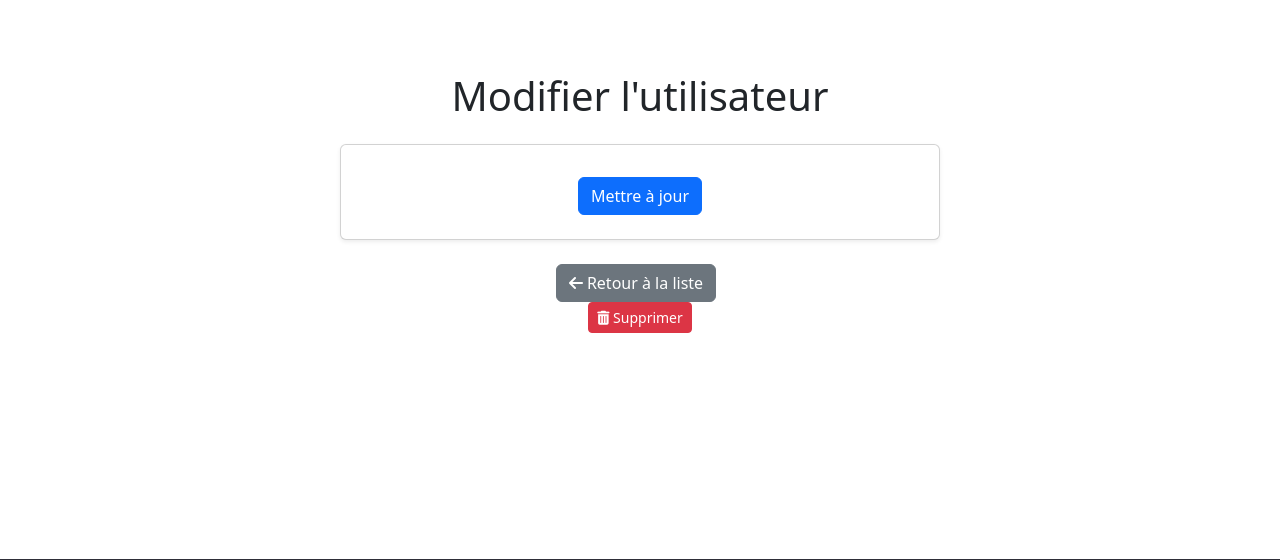
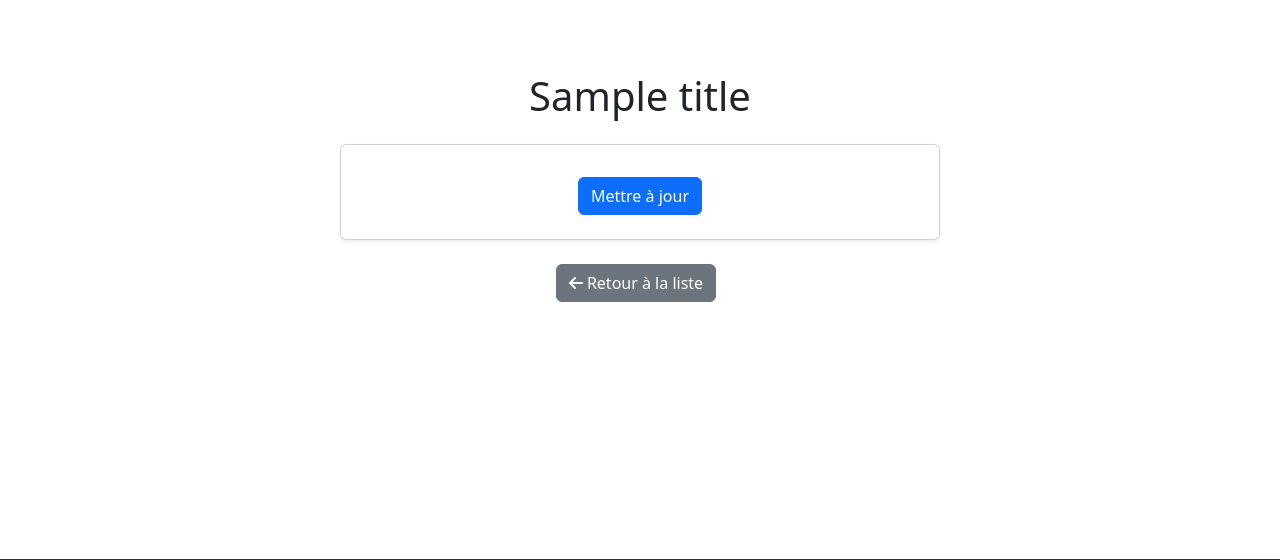
Before and after one commit to MrLeoufff/nathcrea, a Symfony app: template templates/user/edit.html.twig in a window 1280 px wide. Shown: the part 89-649 px from the top of the page. Run offline with Twig, Linux system fonts and the light colour scheme; the template is opened without the code that fills it: most values are stand-ins (such as "Sample title", 1, 10 or a date in 2020); some libraries are stand-ins or nearby versions.

Commit message:
Update gestion user

```diff
--- a/src/Controller/OrderController.php
+++ b/src/Controller/OrderController.php
@@ -117,7 +117,7 @@ class OrderController extends AbstractController
         $newStatus = $request->request->get('status');
 
         // Valider le statut
-        $validStatuses = ['PENDING', 'PROCESSING', 'SHIPPED', 'COMPLETED'];
+        $validStatuses = ['En attente', 'En cours', 'Envoyé', 'Terminé'];
         if (!in_array($newStatus, $validStatuses)) {
             $this->addFlash('error', 'Statut invalide.');
             return $this->redirectToRoute('app_order_confirmation', ['orderId' => $id]);
--- a/src/Controller/UserController.php
+++ b/src/Controller/UserController.php
@@ -76,6 +76,8 @@ class UserController extends AbstractController
         return $this->render('user/edit.html.twig', [
             'user' => $user,
             'form' => $form,
+            'title' => 'Modifier l\'utilisateur',
+            'show_return' => true,
         ]);
     }
 
@@ -89,7 +91,7 @@ class UserController extends AbstractController
             return $this->redirectToRoute('app_user_index');
         }
 
-        if ($this->isCsrfTokenValid('delete' . $user->getId(), $request->getPayload()->getString('_token'))) {
+        if ($this->isCsrfTokenValid('delete' . $user->getId(), $request->request->get('_token'))) {
             $entityManager->remove($user);
             $entityManager->flush();
         }
--- a/src/Entity/Order.php
+++ b/src/Entity/Order.php
@@ -20,7 +20,7 @@ class Order
     private ?string $orderNumber = null;
 
     #[ORM\Column(length: 50)]
-    private ?string $status = 'pending';
+    private ?string $status = 'En attente';
 
     #[ORM\Column]
     private ?float $totalAmount = null;
--- a/templates/user/_form.html.twig
+++ b/templates/user/_form.html.twig
@@ -1,16 +1,26 @@
 {{ form_start(form, {'attr': {'class': 'needs-validation', 'novalidate': 'novalidate'}}) }}
 <div class="row g-3">
 	{% for field in form %}
-		<div class="col-12 {% if field.vars.name in ['email', 'pseudo'] %}col-md-6{% endif %}">
-			{{ form_label(field, null, {'label_attr': {'class': 'form-label'}}) }}
-			{{ form_widget(field, {'attr': {'class': 'form-control'}}) }}
-			{{ form_errors(field) }}
-		</div>
+		{# Debugging: Affichez le nom des champs pour vérifier leurs noms exacts #}
+		{# <p>{{ field.vars.name }}</p> #}
+
+		{# Exclure les champs spécifiques comme _token, roles, password, isVerified #}
+			{% if field.vars.name not in ['_token', 'isVerified'] %}
+				<div class="col-12 {% if field.vars.name in ['email', 'pseudo'] %}col-md-6{% endif %}"> {{ form_label(field, null, {'label_attr': {'class': 'form-label'}}) }}
+				{{ form_widget(field, {
+                    'attr': {
+                        'class': 'form-control',
+                        'placeholder': field.vars.attr.placeholder|default('Entrez ' ~ field.vars.label|lower)
+                    }
+                }) }}
+				{{ form_errors(field) }}
+			</div>
+		{% endif %}
 	{% endfor %}
 </div>
 <div class="text-center mt-4">
 	<button type="submit" class="btn btn-primary">
-		{{ button_label|default('Enregistrer') }}
+		{{ button_label|default('Mettre à jour') }}
 	</button>
 </div>
 {{ form_end(form) }}
--- a/templates/user/edit.html.twig
+++ b/templates/user/edit.html.twig
@@ -1,14 +1,20 @@
 {% extends 'base.html.twig' %}
 
-{% block title %}Modifier l'utilisateur
-{% endblock %}
+{% block title %}
+{{ title|default('Modifier l\'utilisateur') }}{% endblock %}
 
 {% block body %}
 	<div class="container py-4">
-		<h1 class="text-center mb-4">Modifier l'utilisateur</h1>
+		<h1 class="text-center mb-4">{{ title|default('Modifier l\'utilisateur') }}
+</h1>
 
 <!-- Formulaire de modification -->
 <div class="card mx-auto shadow-sm p-4" style="max-width: 600px;">
+	{% if form_errors(form) %}
+		<div class="alert alert-danger" role="alert">
+			{{ form_errors(form) }}
+		</div>
+	{% endif %}
 	{{ include('user/_form.html.twig', {'button_label': 'Mettre à jour'}) }}
 </div>
 
@@ -17,7 +23,10 @@
 	<a href="{{ path('app_user_index') }}" class="btn btn-secondary me-2">
 		<i class="fas fa-arrow-left me-1"></i>Retour à la liste
 	</a>
-			{{ include('user/_delete_form.html.twig', {'class': 'd-inline'}) }}
-		</div>
-	</div>
-{% endblock %}
+</div></div><script>
+// Spinner lors de la soumission
+document.querySelector('form').addEventListener('submit', function () {
+const button = this.querySelector('button[type="submit"]');
+button.disabled = true;
+button.innerHTML = '<span class="spinner-border spinner-border-sm" role="status" aria-hidden="true"></span> Mise à jour...';
+});</script>{% endblock %}
--- a/templates/user/index.html.twig
+++ b/templates/user/index.html.twig
@@ -35,7 +35,6 @@
 								<td>{{ user.address }}</td>
 								<td>
 									<a href="{{ path('app_user_show', {'id': user.id}) }}" class="btn btn-sm btn-info">Voir</a>
-									<a href="{{ path('app_user_edit', {'id': user.id}) }}" class="btn btn-sm btn-warning">Modifier</a>
 								</td>
 							</tr>
 						{% endfor %}
@@ -69,7 +68,6 @@
 								{{ user.address }}</p>
 							<div class="d-flex justify-content-between">
 								<a href="{{ path('app_user_show', {'id': user.id}) }}" class="btn btn-info btn-sm">Voir</a>
-								<a href="{{ path('app_user_edit', {'id': user.id}) }}" class="btn btn-warning btn-sm">Modifier</a>
 							</div>
 						</div>
 					</div>
--- a/templates/user/show.html.twig
+++ b/templates/user/show.html.twig
@@ -79,10 +79,6 @@
 			<a href="{{ path('app_user_index') }}" class="btn btn-secondary me-2">
 				<i class="fas fa-arrow-left me-1"></i>Retour à la liste
 			</a>
-			<a href="{{ path('app_user_edit', {'id': user.id}) }}" class="btn btn-warning me-2">
-				<i class="fas fa-edit me-1"></i>Modifier
-			</a>
-			{{ include('user/_delete_form.html.twig', {'class': 'd-inline'}) }}
 		</div>
 	</div>
 {% endblock %}
```
Also changed, not shown: templates/order/index.html.twig (+4 -4 lines), public/uploads/images/676e88734cf4a.jpg (added), public/uploads/images/676e8881ed046.jpg (added), public/uploads/images/676e8897e2987.jpg (added), 2 other files. Lines whose indentation alone changed are shown as unchanged.
